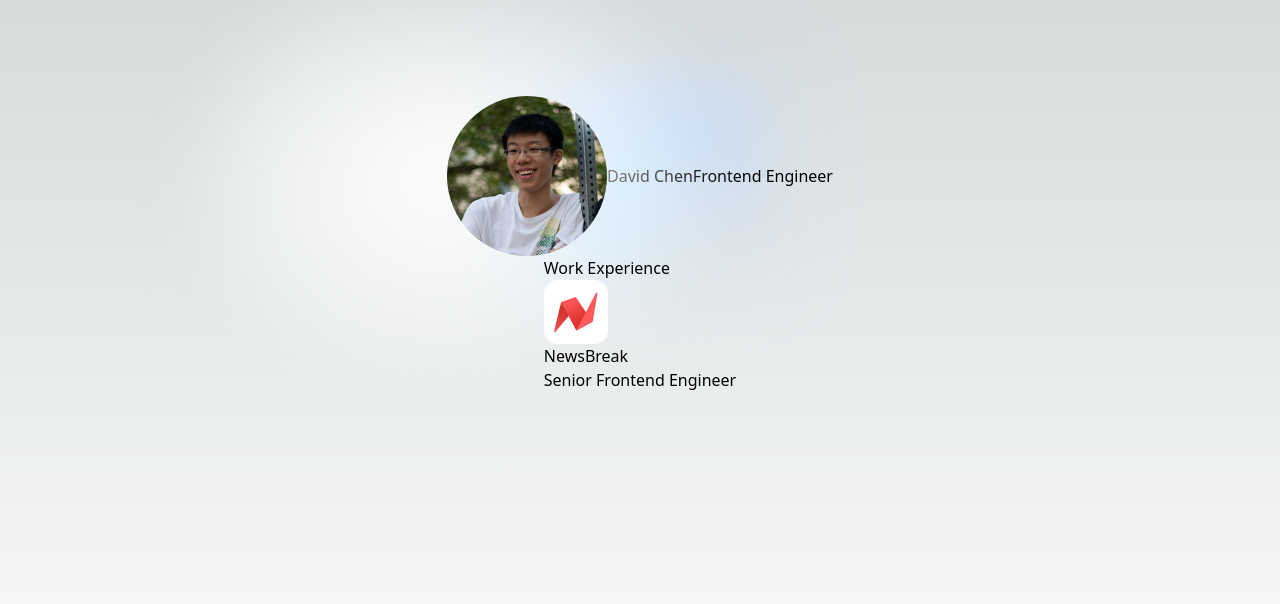
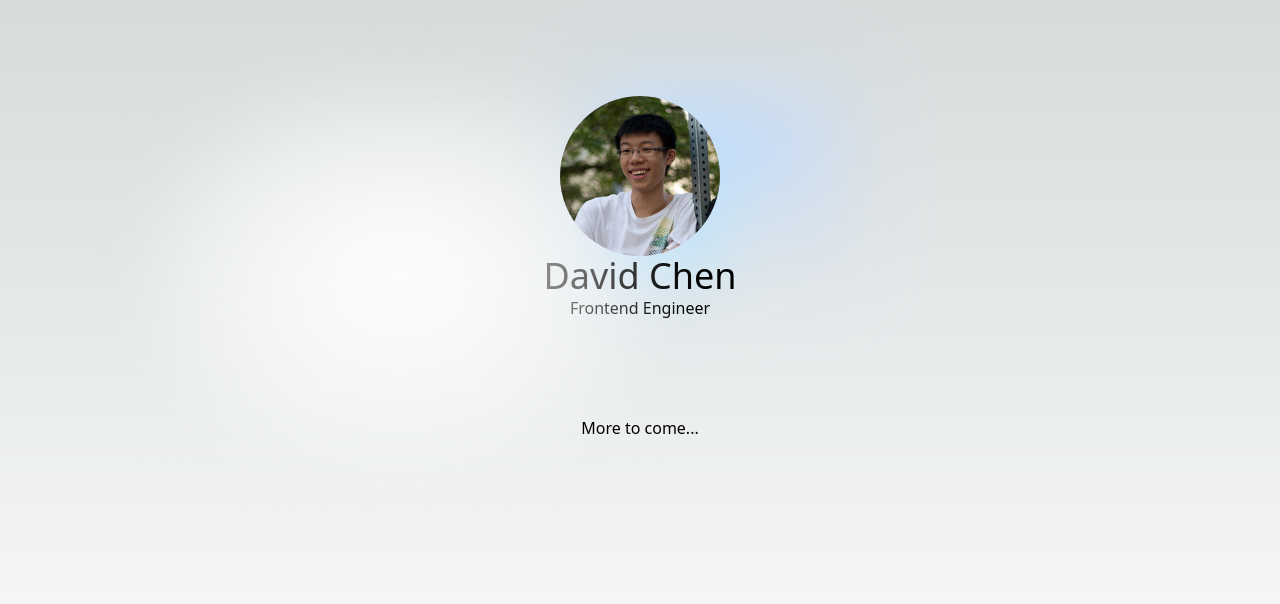
Before and after one commit to tailsx/tailsx.github.io, a Next.js app: page / in a window 1280 px wide. Shown: the top 604 px of the page. Built offline with nearby package versions, Linux system fonts and the light colour scheme.

Commit message:
adding temp page

```diff
--- a/app/page.js
+++ b/app/page.js
@@ -4,19 +4,20 @@
 export default function Home() {
   return (
     <main className="flex min-h-screen flex-col items-center p-24">
-      <div className="relative flex place-items-center before:absolute before:h-[300px] before:w-[480px] before:-translate-x-1/2 before:rounded-full before:bg-gradient-radial before:from-white before:to-transparent before:blur-2xl before:content-[''] after:absolute after:-z-20 after:h-[180px] after:w-[240px] after:translate-x-1/3 after:bg-gradient-conic after:from-sky-200 after:via-blue-200 after:blur-2xl after:content-[''] before:dark:bg-gradient-to-br before:dark:from-transparent before:dark:to-blue-700 before:dark:opacity-10 after:dark:from-sky-900 after:dark:via-[#0141ff] after:dark:opacity-40 before:lg:h-[360px] z-[-1]">
+      <div className="relative flex flex-col place-items-center before:absolute before:h-[300px] before:w-[480px] before:-translate-x-1/2 before:rounded-full before:bg-gradient-radial before:from-white before:to-transparent before:blur-2xl before:content-[''] after:absolute after:-z-20 after:h-[180px] after:w-[240px] after:translate-x-1/3 after:bg-gradient-conic after:from-sky-200 after:via-blue-200 after:blur-2xl after:content-[''] before:dark:bg-gradient-to-br before:dark:from-transparent before:dark:to-blue-700 before:dark:opacity-10 after:dark:from-sky-900 after:dark:via-[#0141ff] after:dark:opacity-40 before:lg:h-[360px] z-[-1]">
         <Profile />
-        <h1>David Chen</h1>
+        <h1 className="text-4xl">David Chen</h1>
         <span>Frontend Engineer</span>
       </div>
-      <section>
+      <section className="m-24">More to come...</section>
+      {/* <section className="m-24">
         <h2>Work Experience</h2>
         <Experience
           img="/nbLogo.svg"
           title="Senior Frontend Engineer"
           imgTitle="NewsBreak"
         />
-      </section>
+      </section> */}
     </main>
   )
 }
```
